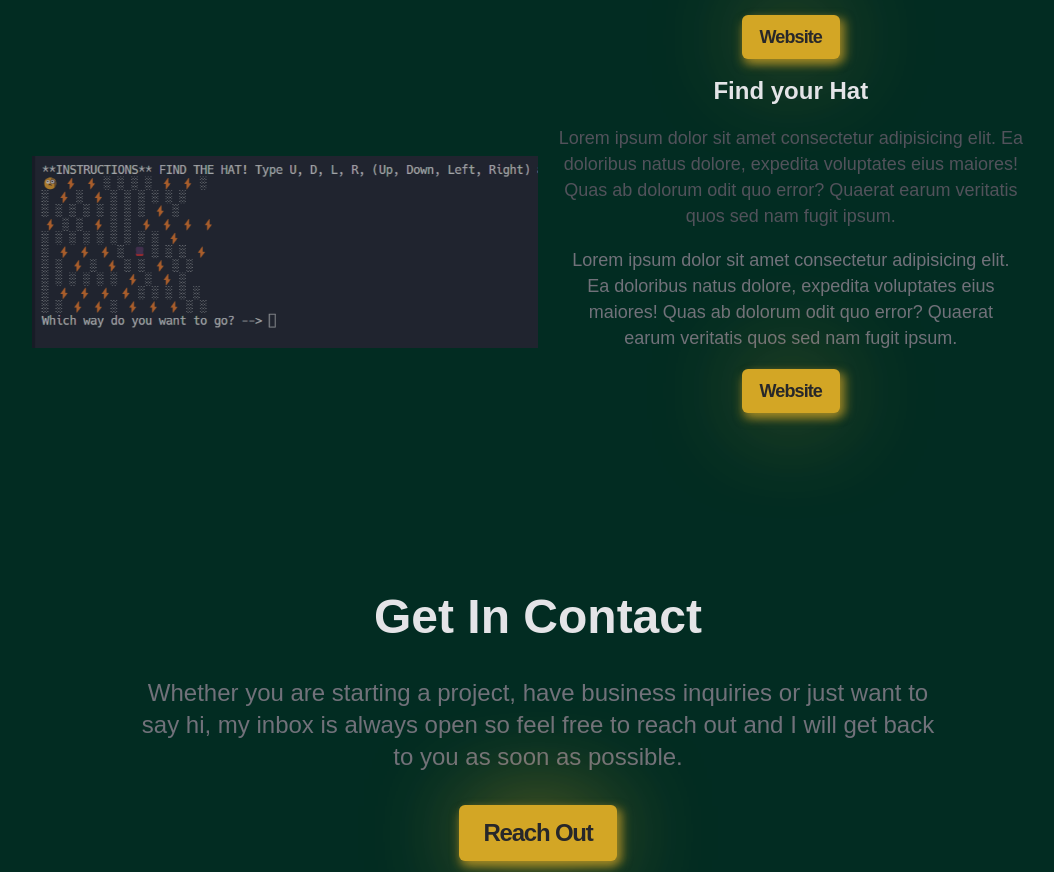
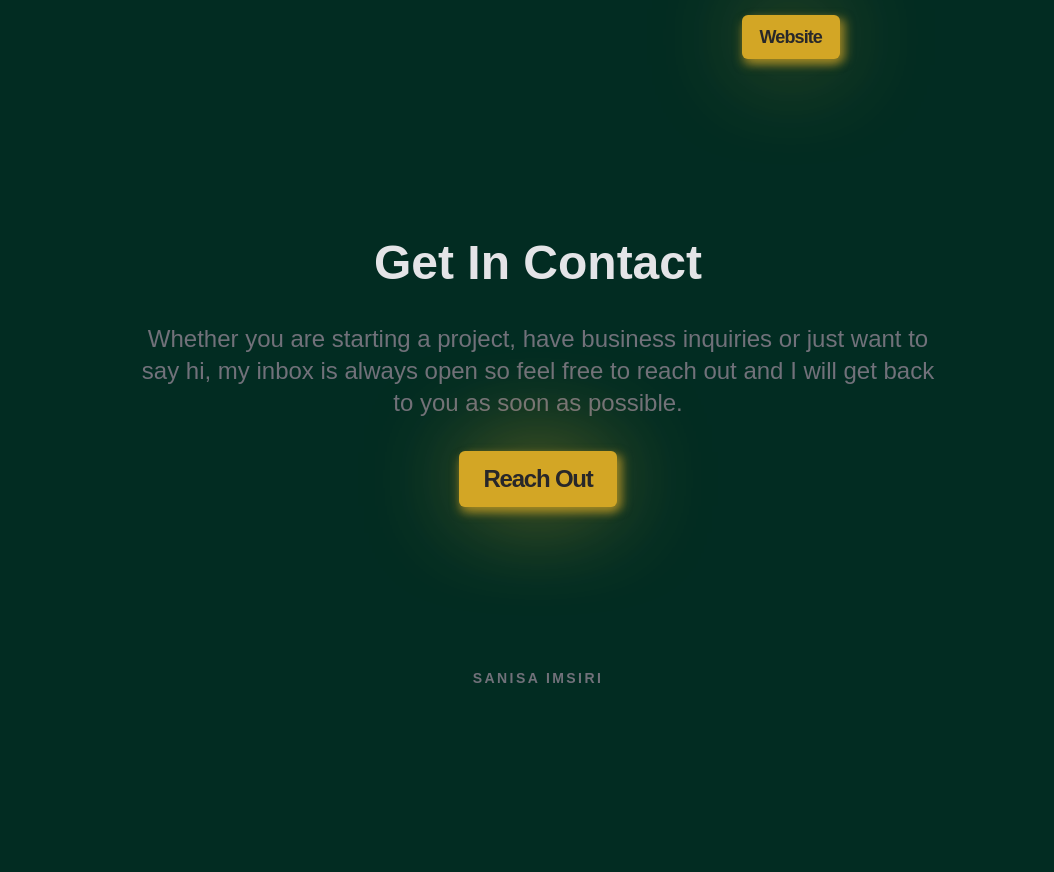
Before and after one commit to isansa/Portfolio-Sanisa, a website built with Vite: page index.html in a window 1280 px wide. Shown: the part 2567-3439 px from the top of the page, without its empty margins (102-1156 px from the left). After the commit the page ends 3256 px from the top, so only its background shows below. Built offline with nearby package versions, Linux system fonts and the light colour scheme; a web font is replaced by a local one.

Commit message:
edit 12-12

```diff
--- a/index.html
+++ b/index.html
@@ -172,27 +172,7 @@
               Ea doloribus natus dolore, expedita voluptates eius maiores! Quas
               ab dolorum odit quo error? Quaerat earum veritatis quos sed nam fugit ipsum.
             </p>
-          <a class="btn project-name-btn" href="#">Website</a>
-          </div>
-
-          <!-- Project 3 -->
-          <h3 class="project-name" >Find your Hat</h3>
-          <div class="project__img-wrapper project__image3">
-            <img src="/public/Projects/Findyourhat.png" alt="Find your Hat Project">
-          </div>
-          <div class="project__text-box project__content3">
-            <h3 class="project__subtitle">Find your Hat</h3>
-            <p class="project-name-description1">
-              Lorem ipsum dolor sit amet consectetur adipisicing elit.
-              Ea doloribus natus dolore, expedita voluptates eius maiores! Quas
-              ab dolorum odit quo error? Quaerat earum veritatis quos sed nam fugit ipsum.
-            </p>
-            <p class="project-name-description2">
-              Lorem ipsum dolor sit amet consectetur adipisicing elit.
-              Ea doloribus natus dolore, expedita voluptates eius maiores! Quas
-              ab dolorum odit quo error? Quaerat earum veritatis quos sed nam fugit ipsum.
-            </p>
-          <a class="btn project-name-btn" href="#">Website</a>
+          <a class="btn project-name-btn" href="https://replit.com/@SaturdayChild1/37-find-your-hat">Website</a>
           </div>
         </div>
       </section>
```
